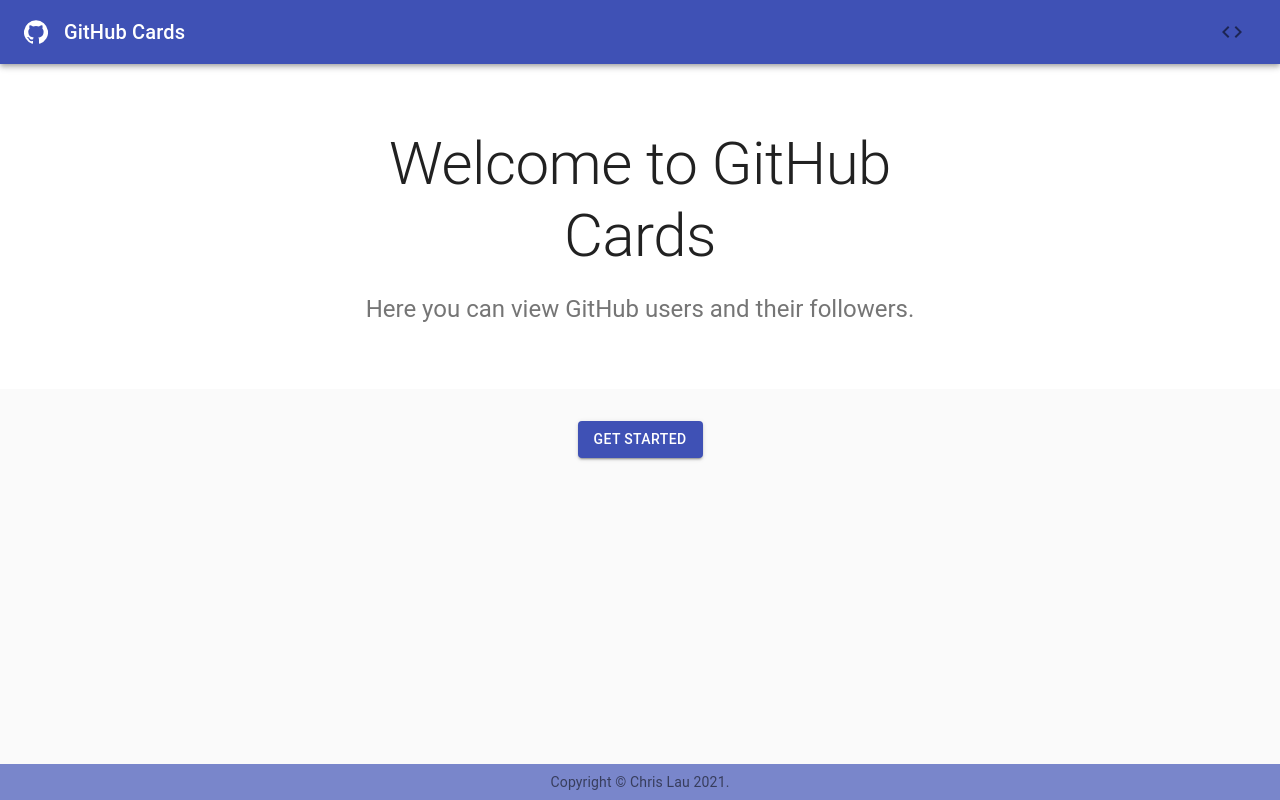
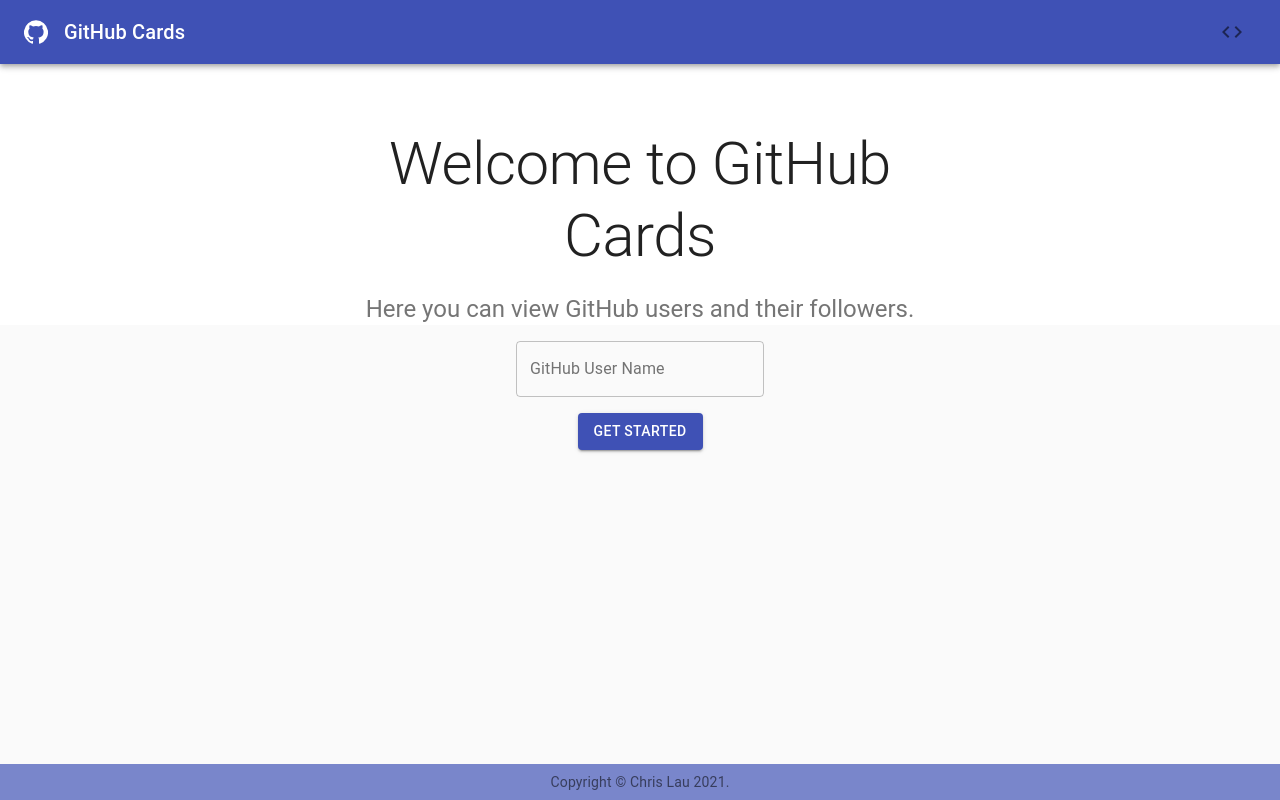
Before and after one commit to chrislauyc/web-module-project-lifecycle, a React (Create React App) app: page / in a window 1280 px wide. Built offline with nearby package versions, Linux system fonts and the light colour scheme.

Commit message:
added search input and mod styles

```diff
--- a/src/components/Home.js
+++ b/src/components/Home.js
@@ -5,7 +5,8 @@ import {
     Grid,
     Button,
     Container,
-    Typography
+    Typography,
+    TextField
 } from '@material-ui/core';
 import {Link} from 'react-router-dom';
 const theme = createMuiTheme();
@@ -15,10 +16,10 @@ const styles={
     },
     heroContent: {
       backgroundColor: theme.palette.background.paper,
-      padding: theme.spacing(8, 0, 6),
+      padding: theme.spacing(8, 0, 0),
     },
     heroButtons: {
-      marginTop: theme.spacing(4),
+      marginTop: theme.spacing(0),
     },
 };
 const defaultLink = '/chrislauyc';
@@ -37,7 +38,10 @@ class Home extends React.Component{
                 </Container>
             </div>
             <div className={classes.heroButtons}>
-                <Grid container spacing={2} justify='center'>
+                <Grid container spacing={2} alignItems='center' direction='column'>
+                    <Grid item>
+                        <TextField label={'GitHub User Name'} variant='outlined' />
+                    </Grid>
                     <Grid item>
                         <Button component={Link} to={defaultLink} variant='contained' color='primary'>
                             Get started
--- a/src/components/Page.js
+++ b/src/components/Page.js
@@ -3,7 +3,11 @@ import {withRouter} from 'react-router';
 import UserCard from './UserCard';
 import UserCards from './UserCards';
 import {
-    withStyles,createMuiTheme,Container,Grid,Typography
+    withStyles,
+    createMuiTheme,
+    Container,
+    Grid,
+    Typography
 } from '@material-ui/core';
 const theme = createMuiTheme();
 const styles = {
```
